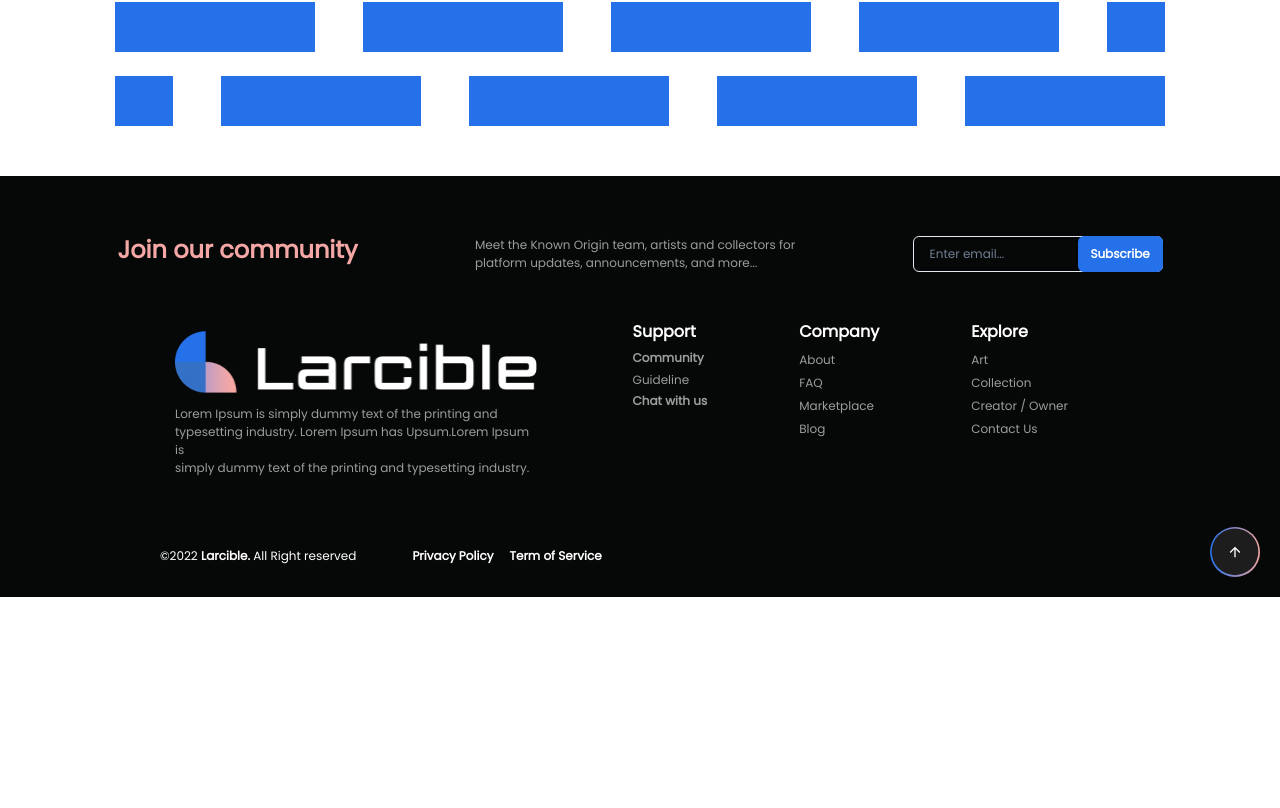
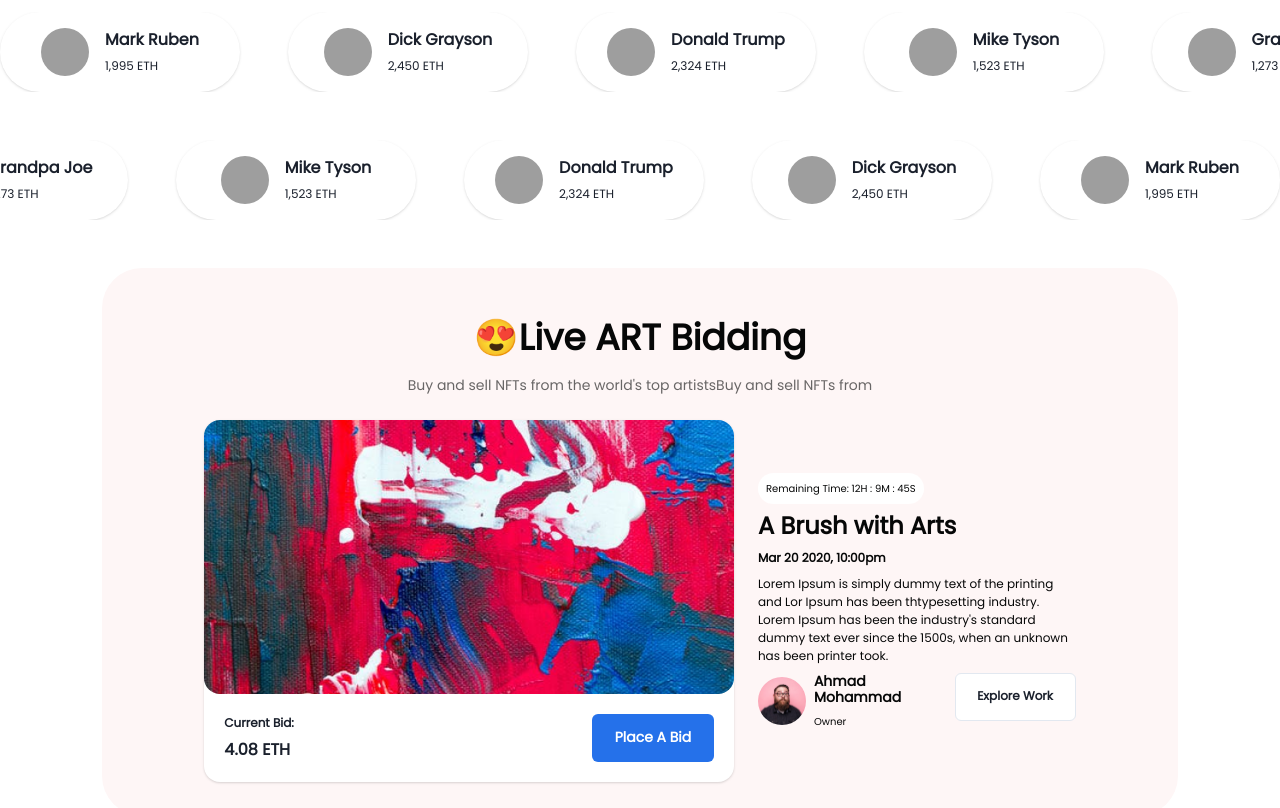
Before and after one commit to MuhannadPwC/NFT-Marketplace, a React (Vite) app in the folder frontend/: page / in a window 1280 px wide. Shown: the part 852-1660 px from the top of the page. Before the commit the page ends 1449 px from the top, so only its background shows below. Built offline with nearby package versions, Linux system fonts and the light colour scheme; grey boxes are pictures that could not be loaded.

Commit message:
add: Bid in homepage & top creator cards

```diff
--- /dev/null
+++ b/frontend/src/components/Home/Bid-Card.tsx
@@ -0,0 +1,19 @@
+import { Button, Card, CardFooter, Heading, Image, Stack, Text } from "@chakra-ui/react";
+import img from "../../assets/image2.png"
+
+const BidCard = () => {
+  return (
+    <Card w={"50%"} borderRadius="2xl">
+      <Image src={img} borderRadius="2xl" />
+      <CardFooter justify={"space-between"}>
+        <Stack>
+          <Text as={"b"} fontSize="xs">Current Bid:</Text>
+          <Heading fontSize={"md"}>4.08 ETH</Heading>
+        </Stack>
+        <Button fontSize={"sm"}>Place A Bid</Button>
+      </CardFooter>
+    </Card>
+  );
+}
+
+export default BidCard;
--- /dev/null
+++ b/frontend/src/components/Home/Bid-Home.tsx
@@ -0,0 +1,73 @@
+import {
+  Avatar,
+  Box,
+  Button,
+  Flex,
+  Heading,
+  Stack,
+  Text,
+  useColorMode,
+  VStack,
+} from "@chakra-ui/react";
+import BidCard from "./Bid-Card";
+import avtr from "../../assets/userpfp.svg";
+
+const BidHome = () => {
+  const { colorMode } = useColorMode();
+
+  return (
+    <Flex
+      bg={colorMode == "light" ? "secondary.10" : "#160303"}
+      p="48px 8px 34px 8px"
+      width={"84%"}
+      mx="auto"
+      mt={"12"}
+      borderRadius={"40px"}
+      direction="column"
+      align={"center"}
+      justify="center"
+      gap={"6"}
+    >
+      <Stack gap={"4"}>
+        <Heading fontSize={"4xl"} textAlign="center">
+          😍Live ART Bidding
+        </Heading>
+        <Text fontSize={"sm"} opacity="60%" textAlign={"center"}>
+          Buy and sell NFTs from the world's top artistsBuy and sell NFTs from
+        </Text>
+      </Stack>
+      <Flex gap={"6"} justify="center" width={"100%"}>
+        <BidCard />
+        <VStack w={"30%"} justify="center" align={"flex-start"} gap="2">
+          <Text fontSize={"2xs"} bg={colorMode === "light" ? "white" : "Dark"} p="8px" borderRadius={"full"} >
+            Remaining Time: 12H : 9M : 45S
+          </Text>
+          <Heading fontSize={"2xl"}>A Brush with Arts</Heading>
+          <Text as={"b"} fontSize="xs">
+            Mar 20 2020, 10:00pm
+          </Text>
+          <Text fontSize={"xs"}>
+            Lorem Ipsum is simply dummy text of the printing and Lor Ipsum has
+            been thtypesetting industry. Lorem Ipsum has been the industry's
+            standard dummy text ever since the 1500s, when an unknown has been
+            printer took.
+          </Text>
+          <Flex justify={"space-between"} w="100%">
+            <Flex gap={"2"} align="center">
+              <Avatar src={avtr} />
+              <Stack>
+                <Heading fontSize={"sm"}>Ahmad Mohammad</Heading>
+                <Text fontSize={"2xs"}>Owner</Text>
+              </Stack>
+            </Flex>
+            <Button variant={"outline"} fontSize="xs">
+              Explore Work
+            </Button>
+          </Flex>
+        </VStack>
+      </Flex>
+    </Flex>
+  );
+};
+
+export default BidHome;
--- a/frontend/src/components/Home/NftScroller.tsx
+++ b/frontend/src/components/Home/NftScroller.tsx
@@ -1,10 +1,26 @@
-import { Box, Container, Flex, Grid, GridItem, Image } from "@chakra-ui/react";
+import {
+  Box,
+  Container,
+  Flex,
+  Grid,
+  GridItem,
+  Image,
+  useColorMode,
+} from "@chakra-ui/react";
 import image from "../../assets/image.png";
 
 const NftScroller = () => {
+  const { colorMode } = useColorMode();
 
   return (
-    <Box h={"600px"} className="gradient-scroller">
+    <Box
+      h={"600px"}
+      className={
+        colorMode === "light"
+          ? "gradient-scroller-light"
+          : "gradient-scroller-dark"
+      }
+    >
       <Grid h={"100%"} templateColumns="repeat(3, 1fr)" gap={4}>
         <GridItem h={"100%"} overflow={"scroll"}>
           <Image src={image} h={"250px"} mb={4} borderRadius="3xl" />
--- a/frontend/src/components/Home/TopCreator.tsx
+++ b/frontend/src/components/Home/TopCreator.tsx
@@ -1,11 +1,37 @@
-import { Card } from "@chakra-ui/react";
+import {
+  Avatar,
+  Card,
+  CardBody,
+  CardFooter,
+  CardHeader,
+  Heading,
+  Stack,
+  Text,
+} from "@chakra-ui/react";
 
-const TopCreator = () => {
+const TopCreator = ({ user }: any) => {
   return (
-    <Card>
-
+    <Card
+      size={"xs"}
+      direction="row"
+      align={"center"}
+      justify="center"
+      gap={"4"}
+      minWidth="240px"
+      minH={"80px"}
+      borderRadius={"full"}
+    >
+      <Avatar src={user.avatar} size="md" name={user.name}/>
+      <Stack>
+        <CardHeader>
+          <Heading fontSize={"md"}>{user.name}</Heading>
+        </CardHeader>
+        <CardFooter>
+          <Text fontSize="xs">{user.eth} ETH</Text>
+        </CardFooter>
+      </Stack>
     </Card>
   );
-}
+};
 
 export default TopCreator;
--- a/frontend/src/components/Navbar.tsx
+++ b/frontend/src/components/Navbar.tsx
@@ -29,6 +29,11 @@ const Navbar = () => {
       align={"center"}
       padding="10px 84px"
       justify={"space-evenly"}
+      position="fixed"
+      top={"0"}
+      zIndex="1"
+      width="100%"
+      bg={colorMode === "light" ? "white" : "Dark"}
     >
       <Flex gap={"8px"} align="center">
         <Image src={logo} />
--- /dev/null
+++ b/frontend/src/helpers/dummyData.ts
@@ -0,0 +1,72 @@
+export const topCreators = [
+  {
+    avatar: "../../assets/userpfp.svg",
+    name: "Mark Ruben",
+    eth: "1,995",
+  },
+  {
+    avatar: "../../assets/userpfp.svg",
+    name: "Dick Grayson",
+    eth: "2,450",
+  },
+  {
+    avatar: "../../assets/userpfp.svg",
+    name: "Donald Trump",
+    eth: "2,324",
+  },
+  {
+    avatar: "../../assets/userpfp.svg",
+    name: "Mike Tyson",
+    eth: "1,523",
+  },
+  {
+    avatar: "../../assets/userpfp.svg",
+    name: "Grandpa Joe",
+    eth: "1,273",
+  },
+  {
+    avatar: "../../assets/userpfp.svg",
+    name: "Bilbo Baggins",
+    eth: "2,341",
+  },
+  {
+    avatar: "../../assets/userpfp.svg",
+    name: "Hugh Janice",
+    eth: "2,690",
+  },
+  {
+    avatar: "../../assets/userpfp.svg",
+    name: "Grant Musk",
+    eth: "4,208",
+  },
+  {
+    avatar: "../../assets/userpfp.svg",
+    name: "Joe Biden",
+    eth: "3,486",
+  },
+  {
+    avatar: "../../assets/userpfp.svg",
+    name: "Stephen Hawking",
+    eth: "6,422",
+  },
+  {
+    avatar: "../../assets/userpfp.svg",
+    name: "Kevin Hart",
+    eth: "2,972",
+  },
+  {
+    avatar: "../../assets/userpfp.svg",
+    name: "Dave Chappelle",
+    eth: "2,864",
+  },
+  {
+    avatar: "../../assets/userpfp.svg",
+    name: "Bill Burr",
+    eth: "1,230",
+  },
+  {
+    avatar: "../../assets/userpfp.svg",
+    name: "Robin Wonka",
+    eth: "3,431",
+  },
+];
--- a/frontend/src/index.css
+++ b/frontend/src/index.css
@@ -1,8 +1,9 @@
 main {
   margin-bottom: 50px;
+  margin-top: 80px;
 }
 
-.gradient-scroller::before {
+.gradient-scroller-light::before {
   content: "";
   width: 604px;
   height: 50px;
@@ -18,7 +19,7 @@ main {
   pointer-events: none;
 }
 
-.gradient-scroller::after {
+.gradient-scroller-light::after {
   content: "";
   width: 604px;
   height: 50px;
@@ -33,3 +34,35 @@ main {
   will-change: opacity;
   pointer-events: none;
 }
+
+.gradient-scroller-dark::before {
+  content: "";
+  width: 604px;
+  height: 50px;
+  position: absolute;
+  top: 1;
+  right: 1;
+  background-image: linear-gradient(
+    to top,
+    rgba(255, 255, 255, 0) 0%,
+    rgb(0, 0, 0) 100%
+  );
+  will-change: opacity;
+  pointer-events: none;
+}
+
+.gradient-scroller-dark::after {
+  content: "";
+  width: 604px;
+  height: 50px;
+  position: absolute;
+  top: 620px;
+  left: 1;
+  background-image: linear-gradient(
+    to bottom,
+    rgba(255, 255, 255, 0) 0%,
+    rgb(0, 0, 0) 100%
+  );
+  will-change: opacity;
+  pointer-events: none;
+}
--- a/frontend/src/pages/Home.tsx
+++ b/frontend/src/pages/Home.tsx
@@ -1,11 +1,21 @@
-import { Box, Flex, Heading, SimpleGrid, Text } from "@chakra-ui/react";
+import {
+  Box,
+  Container,
+  Flex,
+  Heading,
+  SimpleGrid,
+  Text,
+} from "@chakra-ui/react";
+import BidHome from "../components/Home/Bid-Home";
 import Headline from "../components/Home/Headline";
 import NftScroller from "../components/Home/NftScroller";
+import TopCreator from "../components/Home/TopCreator";
+import { topCreators } from "../helpers/DummyData";
 
 const Home = () => {
   return (
-    <Box width={"82%"} m="auto">
-      <SimpleGrid columns={2} spacing="8">
+    <Box>
+      <SimpleGrid columns={2} spacing="8" width={"82%"} m="auto">
         <Headline />
         <NftScroller />
       </SimpleGrid>
@@ -15,32 +25,17 @@ const Home = () => {
           Buy and sell NFTs from the world's top artistsBuy and sell NFTs from
         </Text>
         <Flex gap={12} mt="12" overflow={"scroll"}>
-          <Box bg={"Main"} height="50px" minW={"200px"}></Box>
-          <Box bg={"Main"} height="50px" minW={"200px"}></Box>
-          <Box bg={"Main"} height="50px" minW={"200px"}></Box>
-          <Box bg={"Main"} height="50px" minW={"200px"}></Box>
-          <Box bg={"Main"} height="50px" minW={"200px"}></Box>
-          <Box bg={"Main"} height="50px" minW={"200px"}></Box>
-          <Box bg={"Main"} height="50px" minW={"200px"}></Box>
-          <Box bg={"Main"} height="50px" minW={"200px"}></Box>
-          <Box bg={"Main"} height="50px" minW={"200px"}></Box>
-          <Box bg={"Main"} height="50px" minW={"200px"}></Box>
-          <Box bg={"Main"} height="50px" minW={"200px"}></Box>
+          {topCreators.map((user) => (
+            <TopCreator user={user} />
+          ))}
         </Flex>
-        <Flex gap={12} mt="6" overflow={"scroll"} direction="row-reverse">
-          <Box bg={"Main"} height="50px" minW={"200px"}></Box>
-          <Box bg={"Main"} height="50px" minW={"200px"}></Box>
-          <Box bg={"Main"} height="50px" minW={"200px"}></Box>
-          <Box bg={"Main"} height="50px" minW={"200px"}></Box>
-          <Box bg={"Main"} height="50px" minW={"200px"}></Box>
-          <Box bg={"Main"} height="50px" minW={"200px"}></Box>
-          <Box bg={"Main"} height="50px" minW={"200px"}></Box>
-          <Box bg={"Main"} height="50px" minW={"200px"}></Box>
-          <Box bg={"Main"} height="50px" minW={"200px"}></Box>
-          <Box bg={"Main"} height="50px" minW={"200px"}></Box>
-          <Box bg={"Main"} height="50px" minW={"200px"}></Box>
+        <Flex gap={12} mt="12" overflow={"scroll"} direction="row-reverse">
+          {topCreators.map((user) => (
+            <TopCreator user={user} />
+          ))}
         </Flex>
       </Box>
+      <BidHome />
     </Box>
   );
 };
--- a/frontend/src/themes/buttonStyles.ts
+++ b/frontend/src/themes/buttonStyles.ts
@@ -8,6 +8,7 @@ export const Button = defineStyleConfig({
     _hover: {
       bg: "pink",
     },
+    fontSize: "xs",
   },
   sizes: {
     sm: {
@@ -29,9 +30,17 @@ export const Button = defineStyleConfig({
   variants: {
     outline: {
       border: "1px solid #DCDEE6",
+      bg: "white",
       _hover: {
         bg: "Kiss",
         color: "white",
+      },
+      _dark: {
+        bg: "Dark",
+        _hover: {
+          bg: "Kiss",
+          color: "white",
+        },
       },
     },
     solid: {
```
Also changed, not shown: frontend/src/assets/image2.png (added), frontend/src/assets/userpfp.svg (added).
